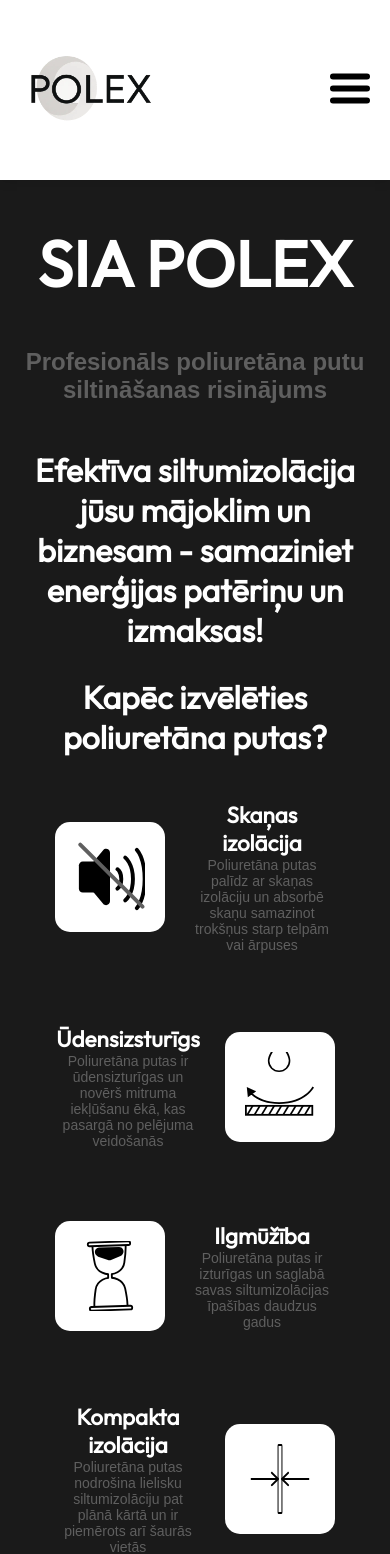
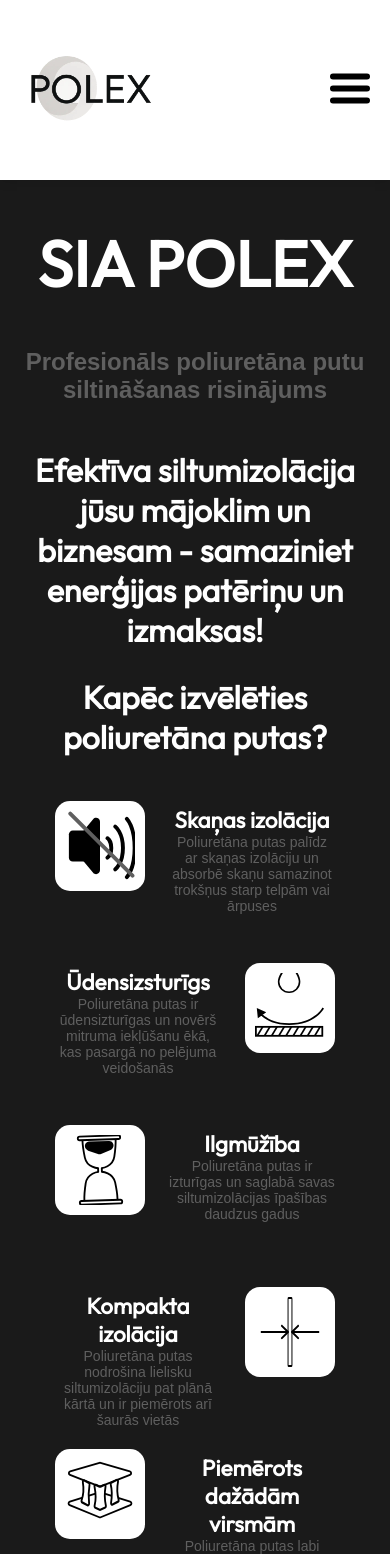
Before and after one commit to EduardsJ1/Polex, a React (Vite) app in the folder Polex/: page / in a window 390 px wide. Shown: the top 1554 px of the page. Built offline with nearby package versions, Linux system fonts and the light colour scheme.

Commit message:
icon fix for home page

```diff
--- a/Polex/src/index.css
+++ b/Polex/src/index.css
@@ -95,7 +95,7 @@
   flex-grow: 0;
 }
 .home-information-container .icon-main-container  .icon-container .icon-text{
-  height: 100%;
+  height: 110px;
   flex-grow: 1;
   display: flex;
   flex-direction: column;
@@ -131,7 +131,7 @@
   text-align: right;
 }
 
-@media (min-width: 975px){
+@media (min-width: 1015px){
   .icon-main-container{
     display: flex;
     flex-direction: row;
@@ -390,15 +390,18 @@
 }
 /* main icon mobile fix */
 @media (max-width: 580px){
+  .icon-text{
+    height: 80px!important;
+  }
   .icon-text h2{
     font-size: 1.4rem;
   }
   .icon-text p{
     font-size: 14px !important;
   }
-  .icon-container .icon{
-    width: 80px;
-    height: 80px;
+  .icon{
+    width: 80px !important;
+    height: 80px !important;
   }
   .icon-container .icon svg{
     width: 70px;
```
